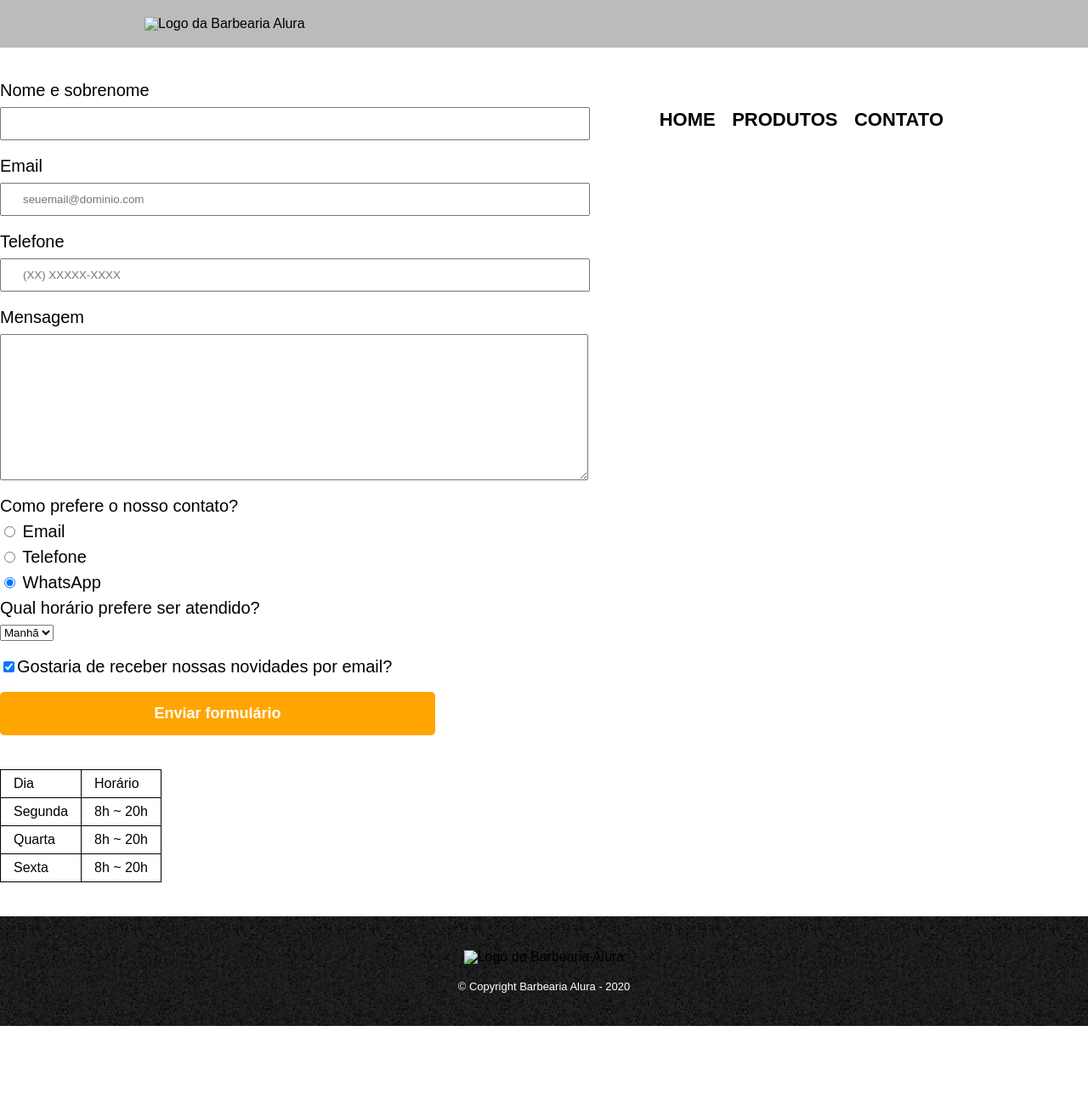
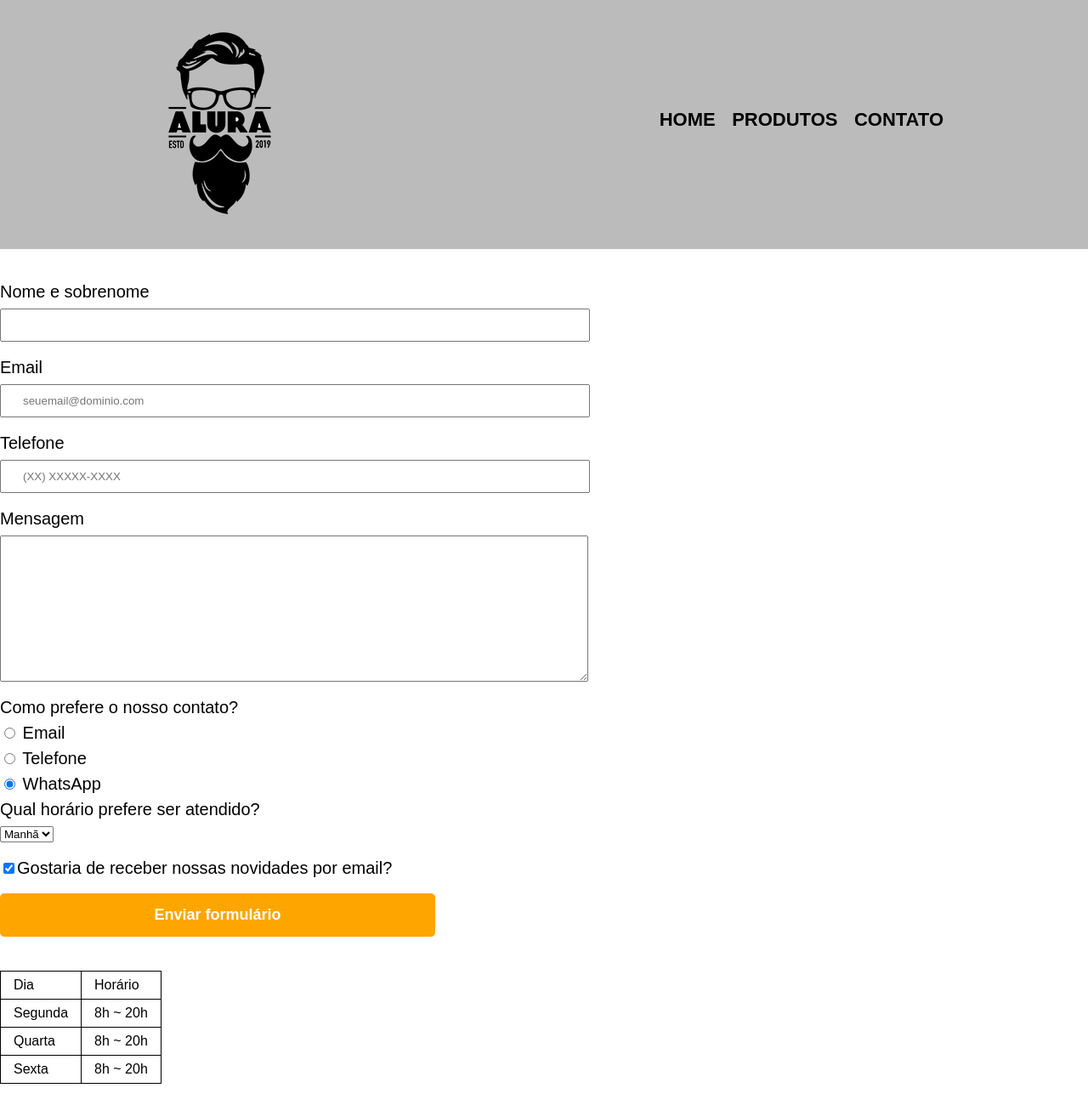
Before and after one commit to johnnysoutodev/alura-html-css-parte-4, a plain HTML site: page src/contato.html in a window 1280 px wide. Shown: the top 1300 px of the page at 85% size. Before the commit the page ends 1207 px from the top, so only its background shows below. Drawn offline with Linux system fonts and the light colour scheme; files that its build step writes are made by us from their sources; files whose address does not match are found by name.

Commit message:
Update contato.html

```diff
--- a/src/contato.html
+++ b/src/contato.html
@@ -11,7 +11,7 @@
 	<body>
 		<header>
 			<div class="caixa">
-				<h1><img src="logo.png" alt="Logo da Barbearia Alura"></h1>
+				<h1><img src="images/logo.png" alt="Logo da Barbearia Alura"></h1>
 
 				<nav>
 					<ul>
@@ -81,7 +81,7 @@
 		</main>
 
 		<footer>
-			<img src="logo-branco.png" alt="Logo da Barbearia Alura">
+			<img src="images/logo-branco.png" alt="Logo da Barbearia Alura">
 			<p class="copyright">&copy; Copyright Barbearia Alura - <span id="ano"></span></p>
 		</footer>
 
```
